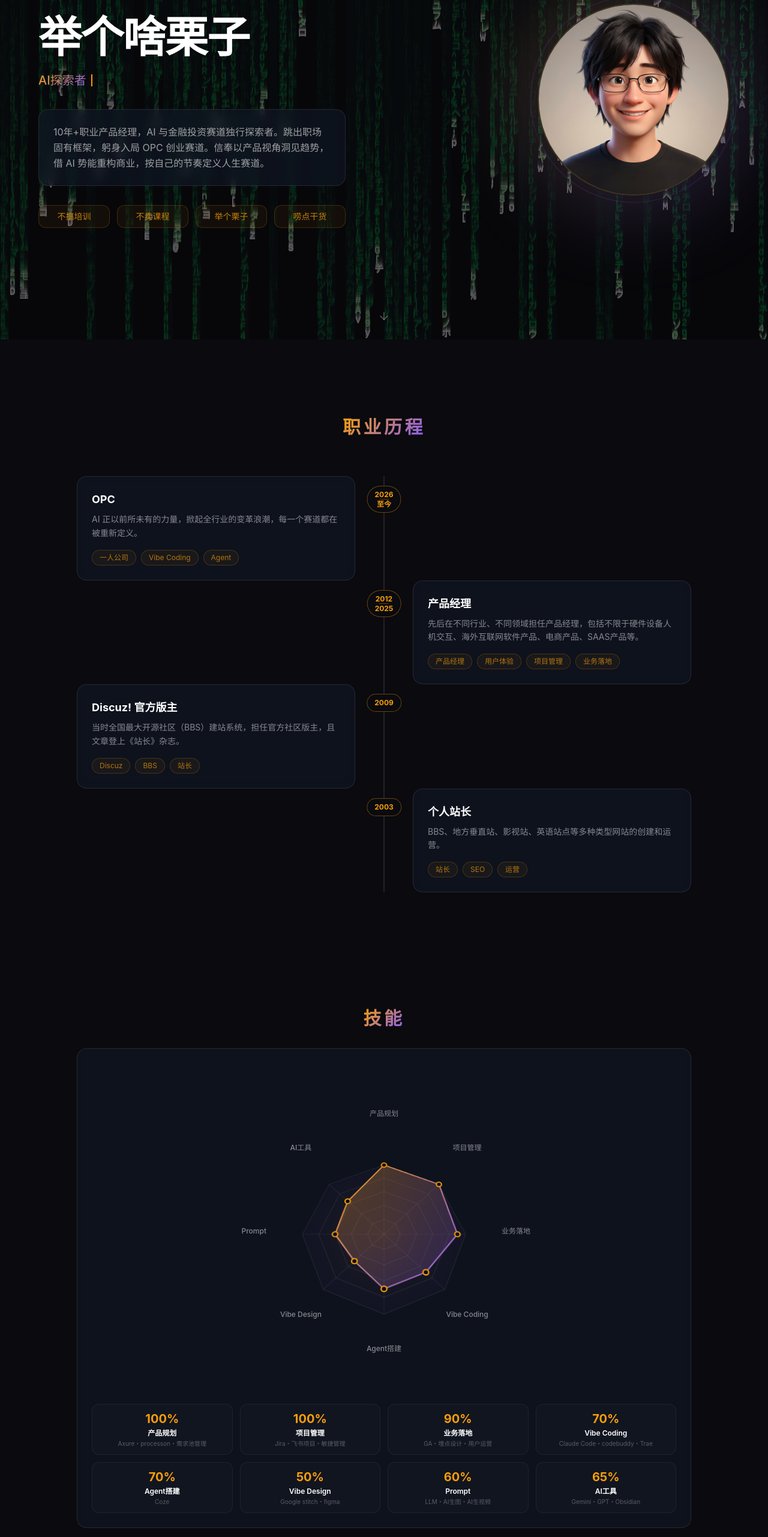
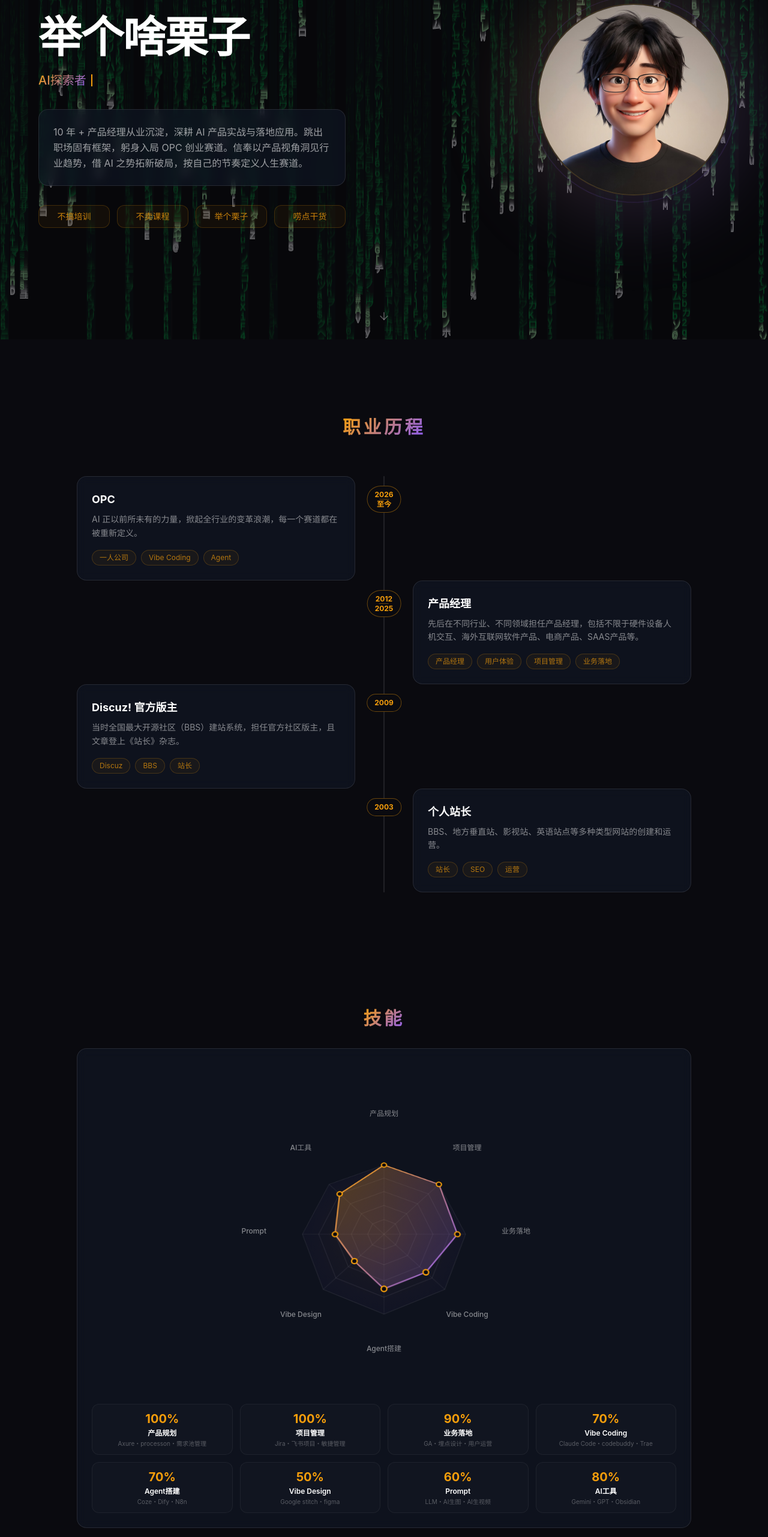
Before and after one commit to richiecnant/mysite, a React (Vite) app: page / in a window 1280 px wide. Shown: the part 234-2797 px from the top of the page at 60% size. Built offline with nearby package versions, Linux system fonts and the light colour scheme.

Commit message:
update: AI工具80%, Agent搭建补充Dify/N8n, 更新个人介绍

```diff
--- a/src/components/Hero.jsx
+++ b/src/components/Hero.jsx
@@ -54,7 +54,7 @@ export default function Hero() {
             className="rounded-2xl border border-white/10 bg-dark-card/60 backdrop-blur-sm p-5 sm:p-6 max-w-lg"
           >
             <p className="text-sm sm:text-base text-white/60 leading-relaxed">
-              10年+职业产品经理，AI 与金融投资赛道独行探索者。跳出职场固有框架，躬身入局 OPC 创业赛道。信奉以产品视角洞见趋势，借 AI 势能重构商业，按自己的节奏定义人生赛道。
+              10 年 + 产品经理从业沉淀，深耕 AI 产品实战与落地应用。跳出职场固有框架，躬身入局 OPC 创业赛道。信奉以产品视角洞见行业趋势，借 AI 之势拓新破局，按自己的节奏定义人生赛道。
             </p>
           </motion.div>
 
--- a/src/components/Skills.jsx
+++ b/src/components/Skills.jsx
@@ -6,10 +6,10 @@ const skills = [
   { name: '项目管理', percent: 100, detail: 'Jira・飞书项目・敏捷管理' },
   { name: '业务落地', percent: 90, detail: 'GA・埋点设计・用户运营' },
   { name: 'Vibe Coding', percent: 70, detail: 'Claude Code・codebuddy・Trae' },
-  { name: 'Agent搭建', percent: 70, detail: 'Coze' },
+  { name: 'Agent搭建', percent: 70, detail: 'Coze・Dify・N8n' },
   { name: 'Vibe Design', percent: 50, detail: 'Google stitch・figma' },
   { name: 'Prompt', percent: 60, detail: 'LLM・AI生图・AI生视频' },
-  { name: 'AI工具', percent: 65, detail: 'Gemini・GPT・Obsidian' },
+  { name: 'AI工具', percent: 80, detail: 'Gemini・GPT・Obsidian' },
 ]
 
 const LEVELS = 5
```
